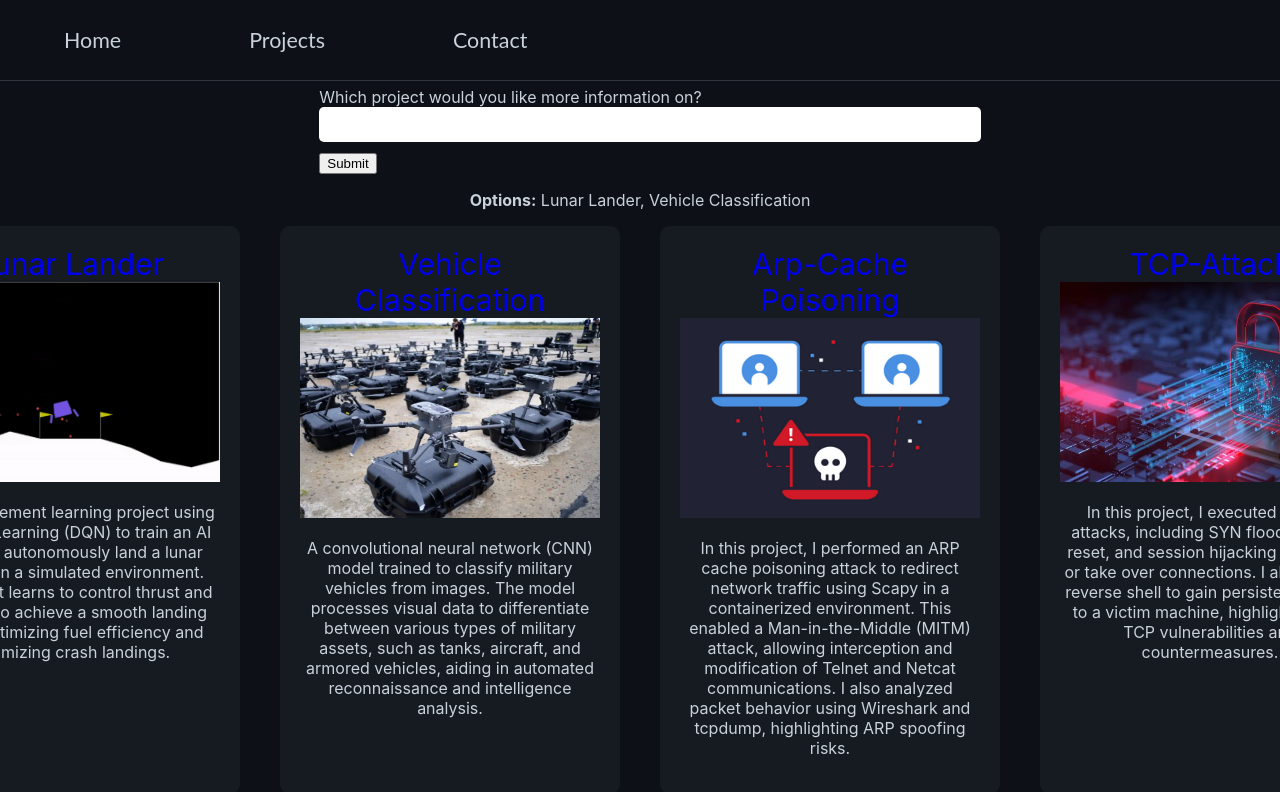
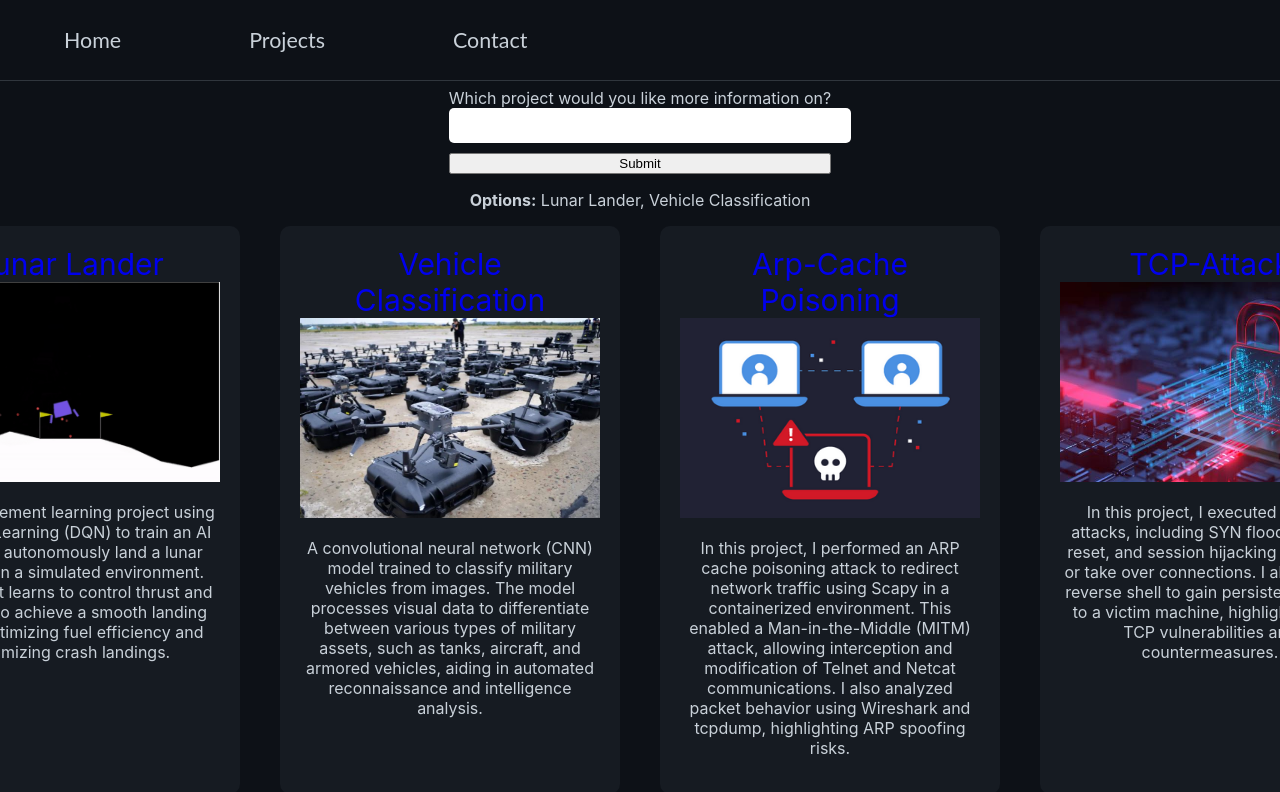
Before and after one commit to liamtbo/portfolio_website, a React (Create React App) app: page /projects in a window 1280 px wide. Shown: the top 792 px of the page. Built offline with nearby package versions, Linux system fonts and the light colour scheme.

Commit message:
centered project search bar

```diff
--- a/src/css/Projects.module.css
+++ b/src/css/Projects.module.css
@@ -41,3 +41,8 @@
   color: #C9D1D9;
   margin: 20px;
 }
+
+.centerForm {
+    display: flex;
+    flex-direction: column;
+}
--- a/src/pages/projects.js
+++ b/src/pages/projects.js
@@ -6,11 +6,12 @@ import { LunarLander } from '../components/LunarLander'
 import { MilitaryVehicleCNN } from '../components/MilitaryVehicleCNN'
 
 export function Projects() {
+
   const [value, setValue] = useState("");
   const [result, setResult] = useState("");
 
   function handleSumbit(e) {
-    e.preventDefault();
+    e.preventDefault(); // prevents page from reloading
     setResult(value)
   }
 
@@ -24,10 +25,10 @@ export function Projects() {
       < NavBar />
       <div className={styles.pageTitle}>
         <h1>Projects</h1>
-        <form onSubmit={handleSumbit}>
+        <form onSubmit={handleSumbit} className={styles.centerForm}>
           <label>Which project would you like more information on? </label>
           <input
-            valye={value}
+            value={value}
             onInput={handleChange}
             required
           />
```
Also changed, not shown: src/pages/contact.js (+4 -4 lines).
